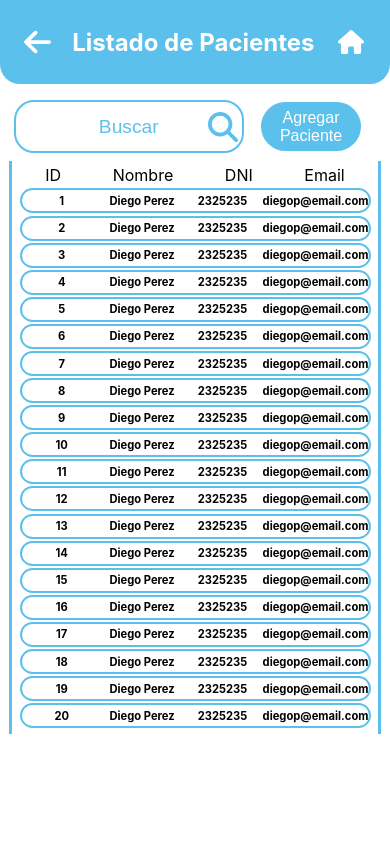
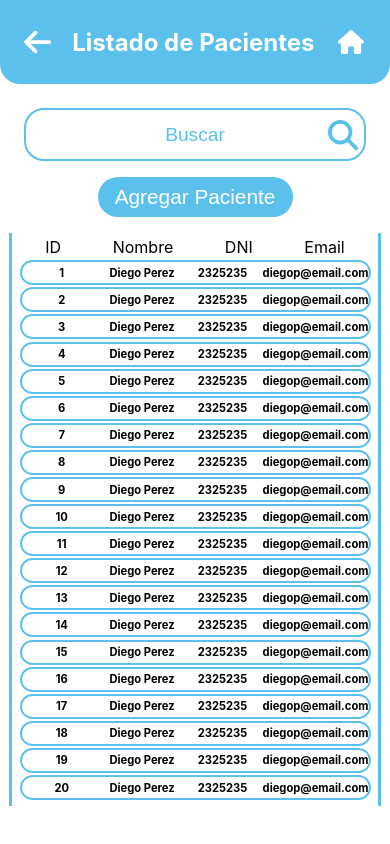
Before and after one commit to MatiDalce/gestorTurnos_React_Node, a React (Create React App) app in the folder frontend/: page /listado-pacientes in a window 390 px wide. Built offline with nearby package versions, Linux system fonts and the light colour scheme.

Commit message:
Retoques responsive

```diff
--- a/frontend/src/pages/PatientList/patientList.css
+++ b/frontend/src/pages/PatientList/patientList.css
@@ -17,29 +17,40 @@
 /* EXTRA SMALL */
 @media screen and (max-width: 576px) {
     .patientList-input {
-        width: 60%;
+        width: 80%;
+        margin: 2% 0;
     }
-
     .patientList-btn {
-        width: 30%;
+        width: 50%;
+        font-size: 1.3em;
+        margin: 2% 0;
+    }
+    .patientList-input {
+        width: 80%;
+        margin: 2% 0;
     }
     .search-patient {
-        width: 85%;
-        justify-content: space-between;
+        justify-content: center;
+        width: 100%;
+        justify-content: center;
+        flex-direction: column;
     }
 }
 /* SMALL */
 @media screen and (min-width: 577px) and (max-width: 767px) {
     .search-patient {
-        width: 80%;
-        justify-content: space-between;
+        width: 100%;
+        justify-content: center;
+        flex-direction: column;
     }
     .patientList-input {
-        width: 50%;
+        width: 80%;
+        margin: 2% 0;
     }
-
     .patientList-btn {
         width: auto;
+        font-size: 1.3em;
+        margin: 2% 0;
     }
 }
 /* MEDIUM */
--- a/frontend/src/pages/ShiftList/shiftList.css
+++ b/frontend/src/pages/ShiftList/shiftList.css
@@ -27,10 +27,12 @@
     .shiftList-input-box {
         width: 80%;
         margin: 2% 0;
+        text-align: center;
     }
     .shiftList-btn-box {
         width: 40%;
         margin: 2% 0;
+        font-size: 1.2em;
     }
 }
 /* SMALL */
@@ -45,10 +47,12 @@
     .shiftList-input-box {
         width: 80%;
         margin: 2% 0;
+        text-align: center;
     }
     .shiftList-btn-box {
         width: 40%;
         margin: 2% 0;
+        font-size: 1.2em;
     }
 }
 /* MEDIUM */
@@ -63,10 +67,12 @@
     .shiftList-input-box {
         width: 80%;
         margin: 2% 0;
+        text-align: center;
     }
     .shiftList-btn-box {
         width: 40%;
         margin: 2% 0;
+        font-size: 1.4em;
     }
 }
 /* LARGE */
--- a/frontend/src/pages/ShiftPatientList/shiftPatientList.css
+++ b/frontend/src/pages/ShiftPatientList/shiftPatientList.css
@@ -20,6 +20,7 @@
     .shiftPatientList-input-box {
         width: 80%;
         margin: 2% 0;
+        text-align: center;
     }
 }
 /* SMALL */
@@ -31,6 +32,7 @@
     }
     .shiftPatientList-input-box {
         width: 80%;
+        text-align: center;
         margin: 2% 0;
     }
 }
@@ -44,6 +46,7 @@
     .shiftPatientList-input-box {
         width: 80%;
         margin: 2% 0;
+        text-align: center;
     }
 }
 /* LARGE */
```
